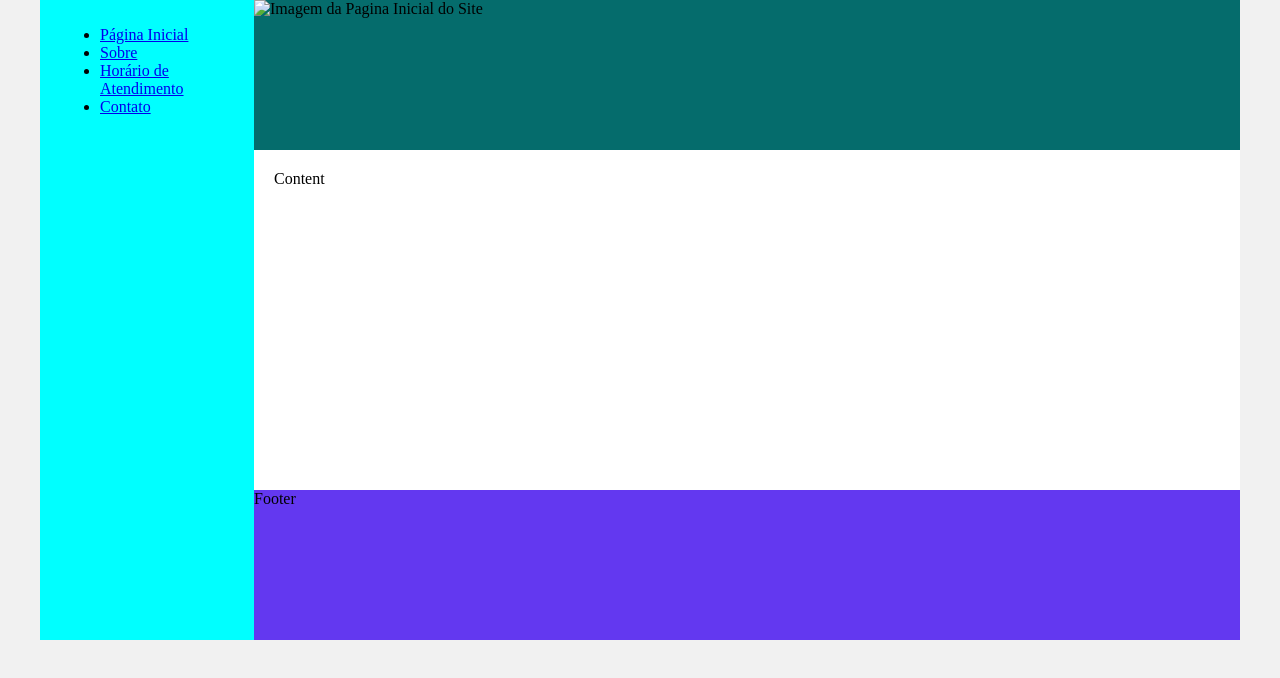
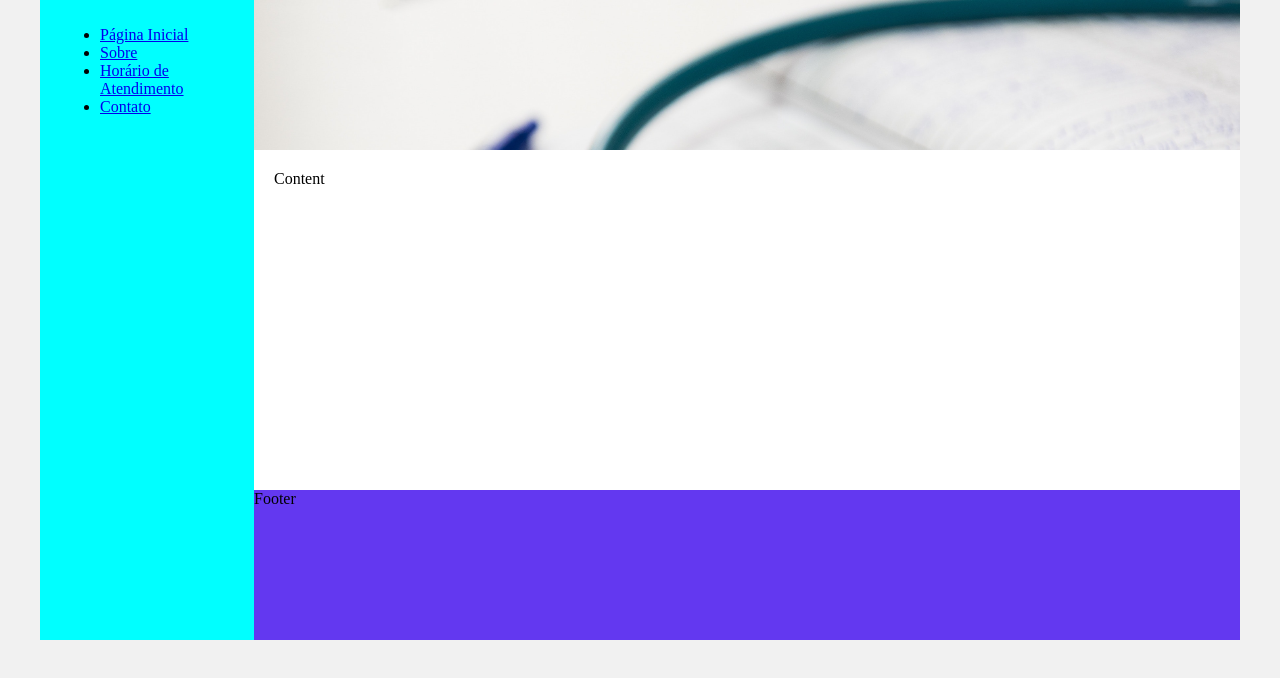
Before and after one commit to mrpauloramos/dio-desafio-github-primeiro-repositorio, a plain HTML site: page desafio_trilha_html_modulo_2/index.html in a window 1280 px wide. Drawn offline with Linux system fonts and the light colour scheme.

Commit message:
imagem pag inicial

```diff
--- a/desafio_trilha_html_modulo_2/index.html
+++ b/desafio_trilha_html_modulo_2/index.html
@@ -23,7 +23,6 @@
 
         <div class="main">
             <div class="header">
-                <img src="#" alt="Imagem da Pagina Inicial do Site" title="Pagina Inicial" width="1000" height="200">
                 <!-- Aqui vai o seu header -->
             </div>
 
--- a/desafio_trilha_html_modulo_2/style.css
+++ b/desafio_trilha_html_modulo_2/style.css
@@ -29,6 +29,8 @@ body {
 .header {
     background-color: rgb(5, 108, 108);
     min-height: 150px;
+    background-image: url(images/header_pag_inicial.jpeg);
+    background-size: cover;
 
 }
 
```
